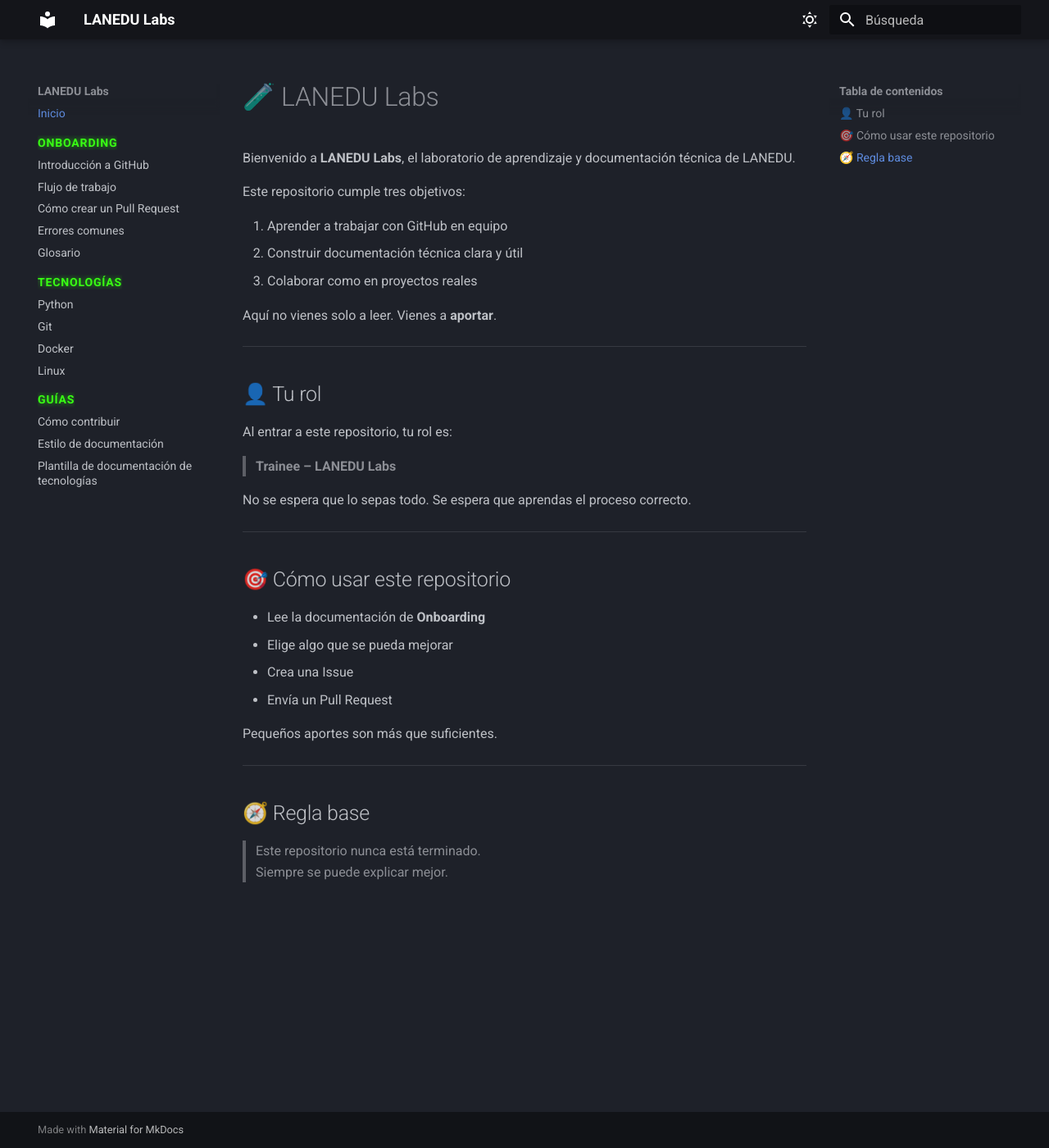
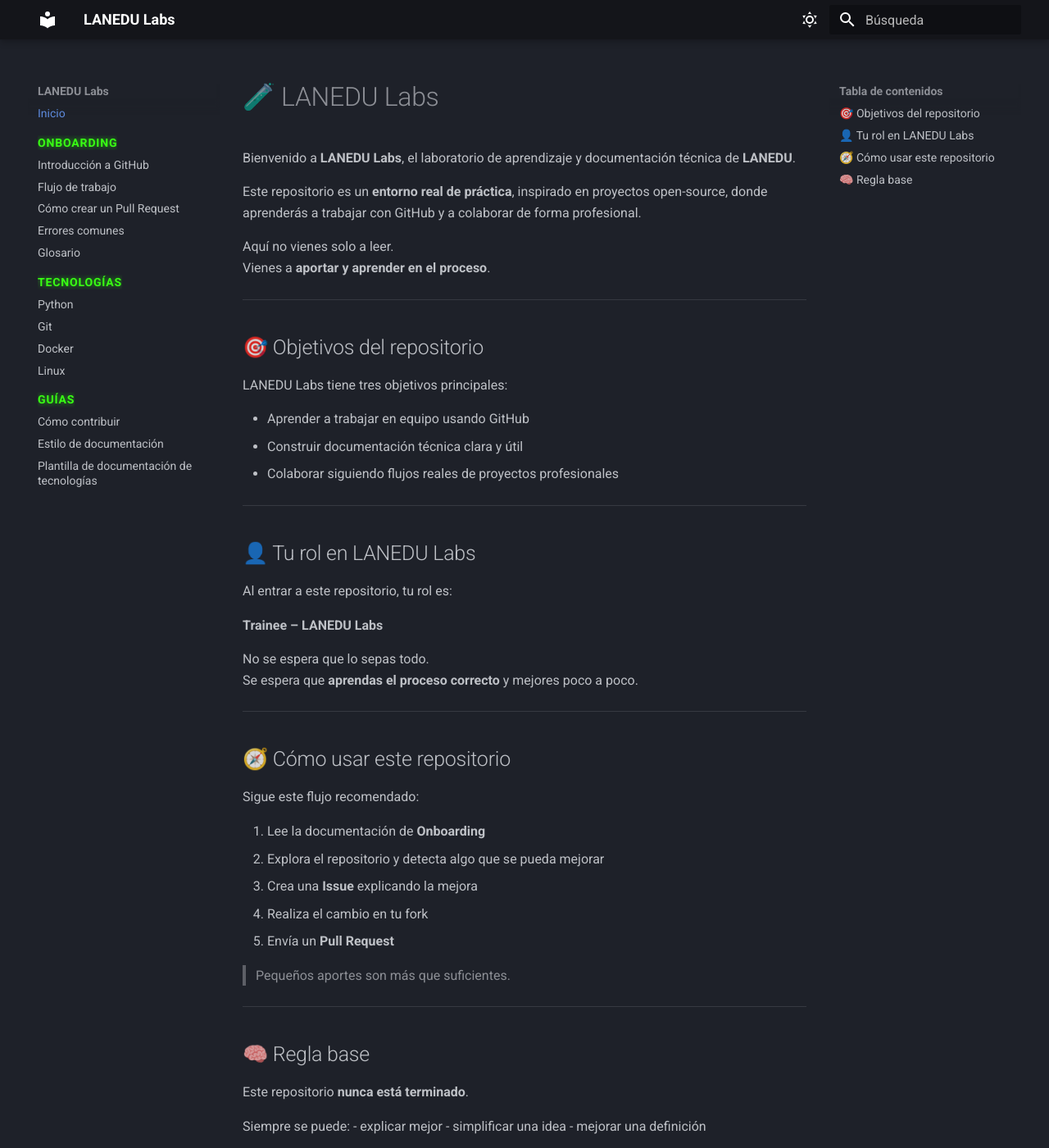
Before and after one commit to lanedu-org/LANEDU-Labs, an MkDocs documentation site: the page built from docs/index.md, in a window 1280 px wide and 1400 px high. Shown: the whole window at 82% size. Built offline with MkDocs 1.6.1 and Material for MkDocs 9.7.7, drawn with Linux system fonts in a browser that asks for light colours; some of the changed text lies outside the part shown.

Commit message:
fix: agragando plantilla guias/plantilla-documentacion-tecnologias.m

```diff
--- a/docs/index.md
+++ b/docs/index.md
@@ -1,41 +1,56 @@
 # 🧪 LANEDU Labs
 
-Bienvenido a **LANEDU Labs**, el laboratorio de aprendizaje y documentación técnica de LANEDU.
+Bienvenido a **LANEDU Labs**, el laboratorio de aprendizaje y documentación técnica de **LANEDU**.
 
-Este repositorio cumple tres objetivos:
-
-1. Aprender a trabajar con GitHub en equipo
-2. Construir documentación técnica clara y útil
-3. Colaborar como en proyectos reales
+Este repositorio es un **entorno real de práctica**, inspirado en proyectos open-source, donde aprenderás a trabajar con GitHub y a colaborar de forma profesional.
 
 Aquí no vienes solo a leer.
-Vienes a **aportar**.
+Vienes a **aportar y aprender en el proceso**.
 
 ---
 
-## 👤 Tu rol
+## 🎯 Objetivos del repositorio
+
+LANEDU Labs tiene tres objetivos principales:
+
+- Aprender a trabajar en equipo usando GitHub
+- Construir documentación técnica clara y útil
+- Colaborar siguiendo flujos reales de proyectos profesionales
+
+---
+
+## 👤 Tu rol en LANEDU Labs
 
 Al entrar a este repositorio, tu rol es:
 
-> **Trainee – LANEDU Labs**
+**Trainee – LANEDU Labs**
 
 No se espera que lo sepas todo.
-Se espera que aprendas el proceso correcto.
+Se espera que **aprendas el proceso correcto** y mejores poco a poco.
 
 ---
 
-## 🎯 Cómo usar este repositorio
+## 🧭 Cómo usar este repositorio
 
-- Lee la documentación de **Onboarding**
-- Elige algo que se pueda mejorar
-- Crea una Issue
-- Envía un Pull Request
+Sigue este flujo recomendado:
 
-Pequeños aportes son más que suficientes.
+1. Lee la documentación de **Onboarding**
+2. Explora el repositorio y detecta algo que se pueda mejorar
+3. Crea una **Issue** explicando la mejora
+4. Realiza el cambio en tu fork
+5. Envía un **Pull Request**
+
+> Pequeños aportes son más que suficientes.
 
 ---
 
-## 🧭 Regla base
+## 🧠 Regla base
 
-> Este repositorio nunca está terminado.
-Siempre se puede explicar mejor.
+Este repositorio **nunca está terminado**.
+
+Siempre se puede:
+- explicar mejor
+- simplificar una idea
+- mejorar una definición
+
+Ese es el espíritu de **LANEDU Labs**.
```
